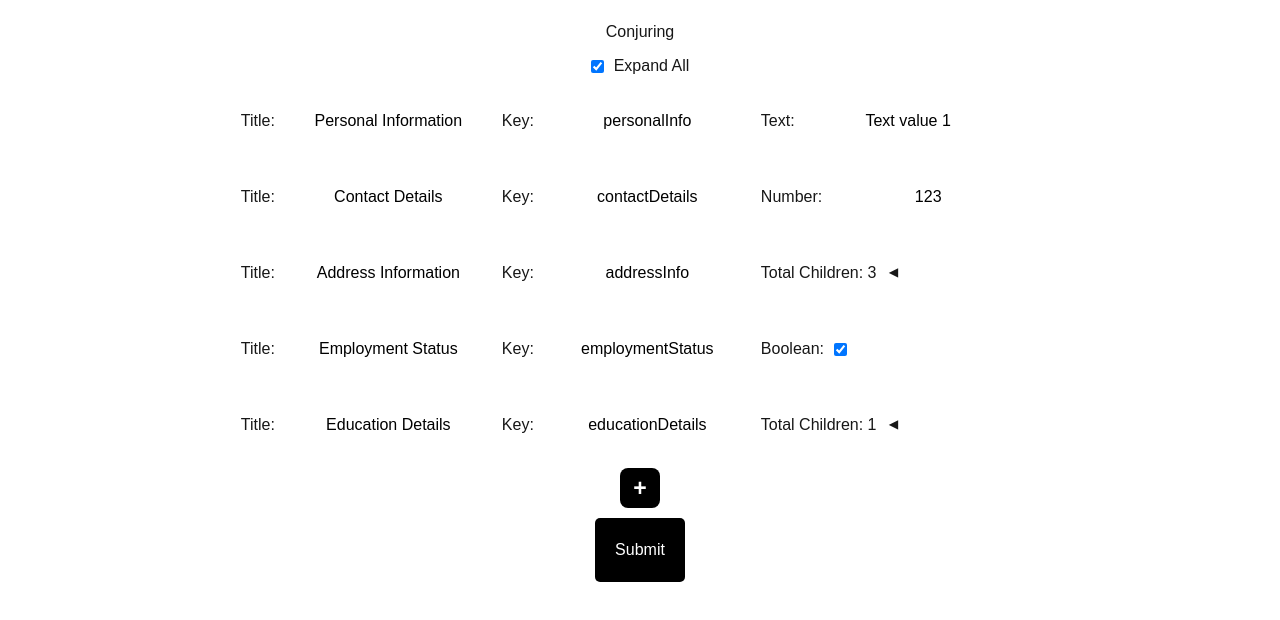
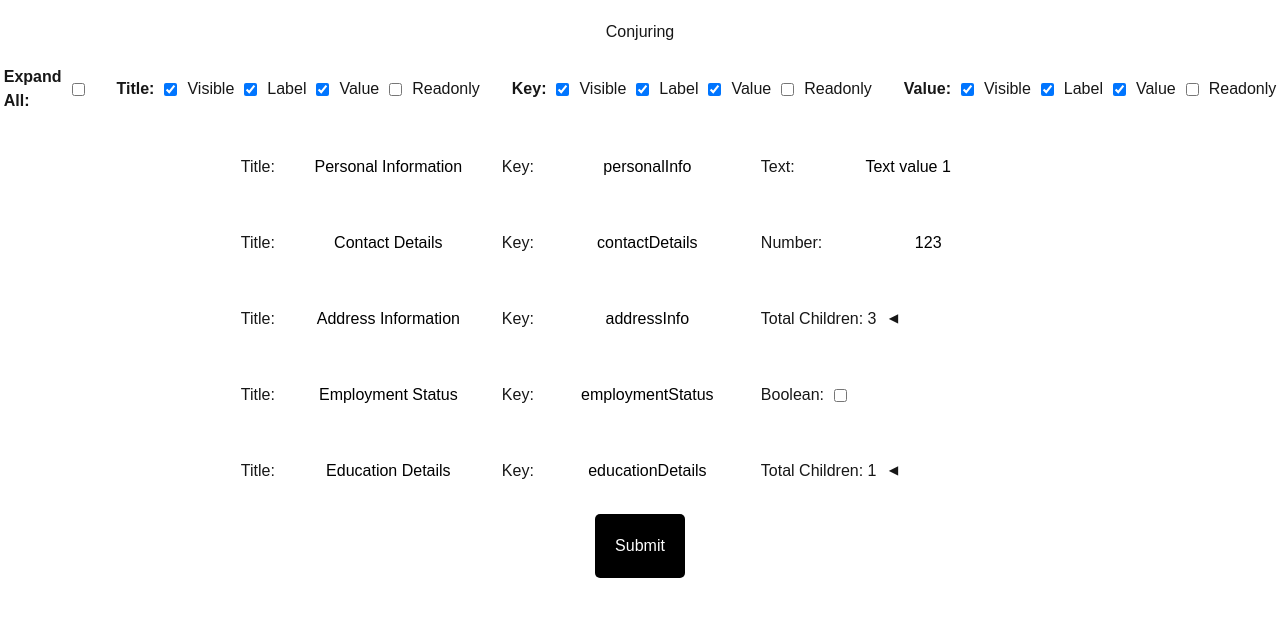
Before and after one commit to patchamet/web-summoner, a Next.js app: page /conjuring in a window 1280 px wide. Shown: the top 620 px of the page. Built offline with nearby package versions, Linux system fonts and the light colour scheme.

Commit message:
Enhance Conjuring page with DisplayInputControl component: Introduce a new component for managing display properties of title, key, and value inputs, allowing users to toggle visibility, labels, and read-only states. Update InputField to integrate these display settings for improved user experience.

```diff
--- a/src/app/conjuring/page.tsx
+++ b/src/app/conjuring/page.tsx
@@ -2,8 +2,7 @@
 import { useEffect, useRef, useState } from 'react';
 import styled from 'styled-components';
 import _ from 'lodash';
-import InputField from '@/components/shared/InputField';
-import BtnSquareAdd from '@/components/shared/BtnSquareAdd';
+import InputField, { TDisplayInput } from '@/components/shared/InputField';
 import { applyDebugBorders } from '@/utils/debugBorder';
 import { TFieldItem } from '@/types';
 
@@ -73,10 +72,21 @@ const ConjuringSubmit = styled.button`
 
 const ConjuringControlsBar = styled.div`
     display: flex;
-    flex-direction: column;
+    flex-direction: row;
     align-items: center;
     justify-content: center;
     gap: 10px;
+`;
+
+const ConjuringControlsBarItem = styled.div`
+    display: flex;
+    flex-direction: row;
+    align-items: center;
+    justify-content: center;
+    gap: 10px;
+    border: 1px solid #fff;
+    border-radius: 10px;
+    padding: 10px;
 `;
 
 const initFormData: TFieldItem[] = [
@@ -145,7 +155,7 @@ const initFormData: TFieldItem[] = [
         dataKey: 'employmentStatus',
         inputProps: {
             type: 'boolean',
-            value: true,
+            value: false,
         }
     },
     {
@@ -173,16 +183,112 @@ const getDuplicateDataKeyItems = (data: TFieldItem[]): TFieldItem[] => {
     return duplicateDataKeyItems;
 }
 
+const getIdsWithChildren = (items: TFieldItem[]): string[] => {
+    const result: string[] = [];
+
+    function traverse(itemList: TFieldItem[]) {
+        for (const item of itemList) {
+            if (item.children && item.children.length > 0) {
+                result.push(item._id);
+                traverse(item.children);
+            }
+        }
+    }
+
+    traverse(items);
+    return result;
+}
+
+const DisplayInputControl = ({
+    label,
+    data,
+    onChange,
+}: {
+    label: string;
+    data: TDisplayInput;
+    onChange?: (data: TDisplayInput) => void;
+}) => {
+    const [inputData, setInputData] = useState<TDisplayInput>(data);
+
+    const handleChange = (args: { [key: string]: boolean }) => {
+        console.log('handleChange args', args);
+        const updateData: TDisplayInput = {
+            ...data,
+            ...args,
+        }
+        setInputData(updateData);
+        if (onChange) onChange(updateData)
+    }
+
+    return (
+        <>
+            <label><b>{label}:</b></label>
+            <input
+                id={`${label}-display-title-visible`}
+                type="checkbox"
+                checked={inputData.visible}
+                onChange={(e) => handleChange({ visible: e.target.checked })}
+            />
+            <label htmlFor={`${label}-display-title-visible`}>Visible</label>
+
+            <input
+                id={`${label}-display-title-show-label`}
+                type="checkbox"
+                checked={inputData.showLabel}
+                onChange={(e) => handleChange({ showLabel: e.target.checked })}
+            />
+            <label htmlFor={`${label}-display-title-show-label`}>Label</label>
+
+            <input
+                id={`${label}-display-title-show-value`}
+                type="checkbox"
+                checked={inputData.showValue}
+                onChange={(e) => handleChange({ showValue: e.target.checked })}
+            />
+            <label htmlFor={`${label}-display-title-show-value`}>Value</label>
+
+            <input
+                id={`${label}-display-title-readonly`}
+                type="checkbox"
+                checked={inputData.readonly}
+                onChange={(e) => handleChange({ readonly: e.target.checked })}
+            />
+            <label htmlFor={`${label}-display-title-readonly`}>Readonly</label>
+        </>
+    )
+}
+
 const Conjuring = () => {
     const containerRef = useRef<HTMLDivElement>(null);
 
     const [formData, setFormData] = useState<TFieldItem[]>([]);
     const [expandChildrenIds, setExpandChildrenIds] = useState<string[]>([]);
+    const [isExpandAll, setIsExpandAll] = useState<boolean>(true);
+    const [displayTitle, setDisplayTitle] = useState<TDisplayInput>({
+        visible: true,
+        showLabel: true,
+        showValue: true,
+        readonly: false,
+    });
+    const [displayKey, setDisplayKey] = useState<TDisplayInput>({
+        visible: true,
+        showLabel: true,
+        showValue: true,
+        readonly: false,
+    });
+    const [displayValue, setDisplayValue] = useState<TDisplayInput>({
+        visible: true,
+        showLabel: true,
+        showValue: true,
+        readonly: false,
+    });
 
-
+    // handle isExpandAll
     useEffect(() => {
-        setExpandChildrenIds([])
-    }, [formData])
+        const allExpandChildrenIds = getIdsWithChildren(formData);
+        const isExpandAll = allExpandChildrenIds.length > 0 && allExpandChildrenIds.every(id => expandChildrenIds.includes(id));
+        setIsExpandAll(isExpandAll);
+    }, [formData, expandChildrenIds])
 
     useEffect(() => {
         applyDebugBorders(containerRef.current);
@@ -226,36 +332,53 @@ const Conjuring = () => {
         }
     }
 
-    const handleAddField = () => {
-        alert('handleAddField');
+    const handleExpandAll = () => {
+        if (isExpandAll) {
+            setExpandChildrenIds([]);
+        } else {
+            setExpandChildrenIds(getIdsWithChildren(formData));
+        }
     }
 
-
-    const isExpandAll = true;
+    console.log('displayTitle', displayTitle);
+    console.log('displayKey', displayKey);
+    console.log('displayValue', displayValue);
 
     return (
         <ConjuringContainer ref={containerRef}>
             <ConjuringHeader>
                 <h1>Conjuring</h1>
                 <ConjuringControlsBar>
-                    <div
-                        style={{
-                            display: 'flex',
-                            alignItems: 'center',
-                            justifyContent: 'center',
-                            gap: 10,
-                        }}
-                    >
+                    <ConjuringControlsBarItem>
+                        <label htmlFor="expand-all"><b>Expand All:</b></label>
                         <input
                             id="expand-all"
                             type="checkbox"
                             checked={isExpandAll}
-                            onChange={() => console.log('isExpandAll')}
+                            onChange={handleExpandAll}
                         />
-                        <label htmlFor="expand-all">Expand All</label>
-                    </div>
-
-
+                    </ConjuringControlsBarItem>
+                    <ConjuringControlsBarItem>
+                        <DisplayInputControl
+                            label="Title"
+                            data={displayTitle}
+                            onChange={setDisplayTitle}
+                        />
+                    </ConjuringControlsBarItem>
+                    <ConjuringControlsBarItem>
+                        <DisplayInputControl
+                            label="Key"
+                            data={displayKey}
+                            onChange={setDisplayKey}
+                        />
+                    </ConjuringControlsBarItem>
+                    <ConjuringControlsBarItem>
+                        <DisplayInputControl
+                            label="Value"
+                            data={displayValue}
+                            onChange={setDisplayValue}
+                        />
+                    </ConjuringControlsBarItem>
                 </ConjuringControlsBar>
             </ConjuringHeader>
 
@@ -270,12 +393,14 @@ const Conjuring = () => {
                             prefixKey={`[${index}]`}
                             data={data}
                             expandChildrenIds={expandChildrenIds}
+                            displayTitle={displayTitle}
+                            displayKey={displayKey}
+                            displayValue={displayValue}
                             onClickExpand={handleClickExpand}
                             onChange={handleChangeField}
                         />
                     ))}
                 </ConjuringForm>
-                <BtnSquareAdd onClick={handleAddField} />
             </ConjuringBody>
 
             <ConjuringFooter>
--- a/src/components/shared/InputField.tsx
+++ b/src/components/shared/InputField.tsx
@@ -1,5 +1,12 @@
 import styled from 'styled-components';
 import { TFieldItem } from '@/types';
+
+type TDisplayInput = {
+    visible?: boolean;
+    showLabel?: boolean;
+    showValue?: boolean;
+    readonly?: boolean;
+}
 
 const FieldContainer = styled.div`
     display: flex;
@@ -75,16 +82,41 @@ const IconExpand = styled.span`
     transition: transform 0.3s ease-in-out;
 `;
 
+const ReadOnlyInput = styled.b`
+    min-width: 200px;
+`;
+
 const InputField = ({
     prefixKey,
     data,
     expandChildrenIds = [],
+    displayTitle = {
+        visible: true,
+        showLabel: true,
+        showValue: true,
+        readonly: false,
+    },
+    displayKey = {
+        visible: true,
+        showLabel: true,
+        showValue: true,
+        readonly: false,
+    },
+    displayValue = {
+        visible: true,
+        showLabel: true,
+        showValue: true,
+        readonly: false,
+    },
     onChange,
     onClickExpand,
 }: {
     prefixKey?: string;
     data: TFieldItem;
     expandChildrenIds?: string[];
+    displayTitle?: TDisplayInput;
+    displayKey?: TDisplayInput;
+    displayValue?: TDisplayInput;
     onChange?: ({ key, value }: { key: string; value: any }) => void;
     onClickExpand?: ({ _id }: { _id: string }) => void;
 }) => {
@@ -108,63 +140,105 @@ const InputField = ({
         <FieldContainer>
             <FieldRow>
                 <FieldTitle>
+                    {displayTitle.visible && (
+                        <>
+                            {displayTitle.showLabel && (
                                 <label>Title: </label>
-                    <input
+                            )}
+                            {displayTitle.showValue && (
+                                displayTitle.readonly
+                                    ? <ReadOnlyInput>{data.title}: </ReadOnlyInput>
+                                    : <input
                                         type="text"
                                         name="title"
                                         value={data.title}
                                         onChange={handleChangeString}
                                     />
+                            )}
+                        </>
+                    )}
                 </FieldTitle>
                 <FieldKey>
+                    {displayKey.visible && (
+                        <>
+                            {displayKey.showLabel && (
                                 <label>Key: </label>
-                    <input
+                            )}
+                            {displayKey.showValue && (
+                                displayKey.readonly
+                                    ? <ReadOnlyInput>{data.dataKey}</ReadOnlyInput>
+                                    : <input
                                         type="text"
                                         name="dataKey"
                                         value={data.dataKey}
                                         onChange={handleChangeString}
                                     />
+                            )}
+                        </>
+                    )}
                 </FieldKey>
 
                 {/* input value */}
                 {data.inputProps !== undefined && (
                     <FieldValue>
-
+                        {displayValue.visible && (
+                            <>
                                 {data.inputProps.type === 'text' && typeof data.inputProps.value === 'string' && (
                                     <>
+                                        {displayValue.showLabel && (
                                             <label>Text: </label>
-                                <input
+                                        )}
+                                        {displayValue.showValue && (
+                                            displayValue.readonly
+                                                ? <ReadOnlyInput>{data.inputProps.value}</ReadOnlyInput>
+                                                : <input
                                                     type="text"
                                                     name="inputProps.value"
                                                     value={data.inputProps.value}
                                                     onChange={handleChangeString}
                                                 />
+                                        )}
                                     </>
                                 )}
 
                                 {data.inputProps.type === 'number' && typeof data.inputProps.value === 'number' && (
                                     <>
+                                        {displayValue.showLabel && (
                                             <label>Number: </label>
-                                <input
+                                        )}
+                                        {displayValue.showValue && (
+                                            displayValue.readonly
+                                                ? <ReadOnlyInput>{data.inputProps.value}</ReadOnlyInput>
+                                                : <input
                                                     type="number"
                                                     name="inputProps.value"
                                                     value={data.inputProps.value}
                                                     onChange={handleChangeNumber}
                                                 />
+                                        )}
                                     </>
                                 )}
 
                                 {data.inputProps.type === 'boolean' && typeof data.inputProps.value === 'boolean' && (
                                     <>
+                                        {displayValue.showLabel && (
                                             <label>Boolean: </label>
-                                <input
+                                        )}
+                                        {displayValue.showValue && (
+                                            displayValue.readonly
+                                                ? <ReadOnlyInput>{data.inputProps.value ? '✅' : '❌'}</ReadOnlyInput>
+                                                : <input
                                                     type="checkbox"
                                                     name="inputProps.value"
                                                     checked={data.inputProps.value}
                                                     onChange={handleChangeBoolean}
                                                 />
+                                        )}
                                     </>
                                 )}
+                            </>
+                        )}
+
                     </FieldValue>
                 )}
 
@@ -201,6 +275,9 @@ const InputField = ({
                                 prefixKey={childPrefixKey}
                                 data={child}
                                 expandChildrenIds={expandChildrenIds}
+                                displayTitle={displayTitle}
+                                displayKey={displayKey}
+                                displayValue={displayValue}
                                 onClickExpand={onClickExpand}
                                 onChange={onChange}
                             />
@@ -214,3 +291,4 @@ const InputField = ({
 
 
 export default InputField;
+export type { TDisplayInput };
```
Lines whose indentation alone changed are shown as unchanged.
